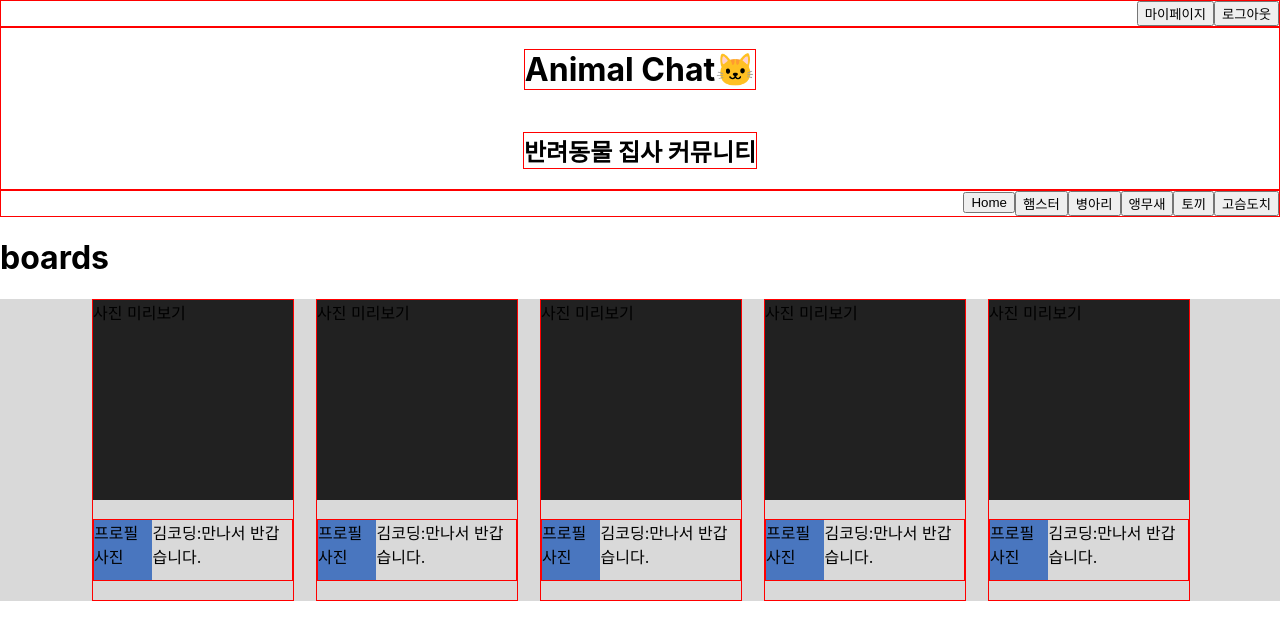
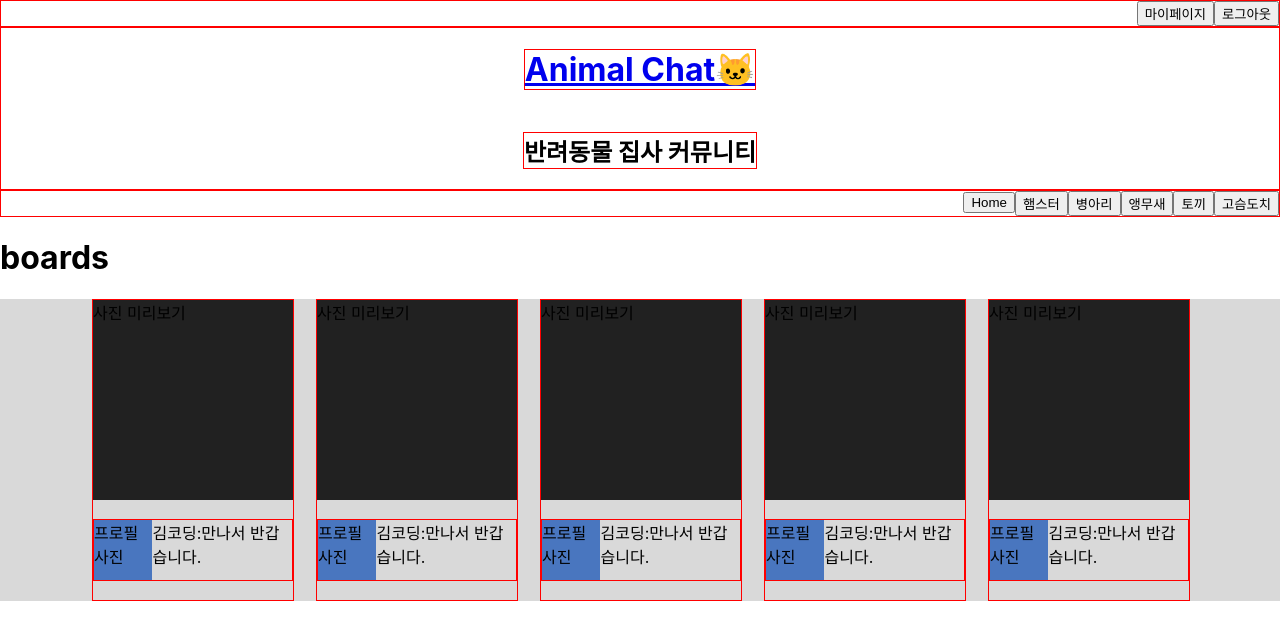
Before and after one commit to emily-hong/AnimalChat, a React (Create React App) app in the folder client/: page /board in a window 1280 px wide. Shown: the top 640 px of the page. Built offline with nearby package versions, Linux system fonts and the light colour scheme.

Commit message:
Feat: 헤더 h1 태그에 메인페이지 라우팅

```diff
--- a/client/src/components/Header.js
+++ b/client/src/components/Header.js
@@ -1,3 +1,4 @@
+import { Link } from 'react-router-dom'
 
 export default function Header() {
   // css styles
@@ -23,7 +24,9 @@ export default function Header() {
 
     <div className="headerTitleDesc" style={{...flex, ...flexColumn, ...alignCenter, ...borderRed}}>
       {/* header-title에 메인 페이지 링크 연결 */}
-      <h1 className="headerTitle" style={{...borderRed}}>Animal Chat🐱</h1>
+      <Link to="/board">
+        <h1 className="headerTitle" style={{...borderRed}}>Animal Chat🐱</h1>
+      </Link>
       <h2 className="headerDesc" style={{...borderRed}}>반려동물 집사 커뮤니티</h2>
     </div>
   </div>
```
